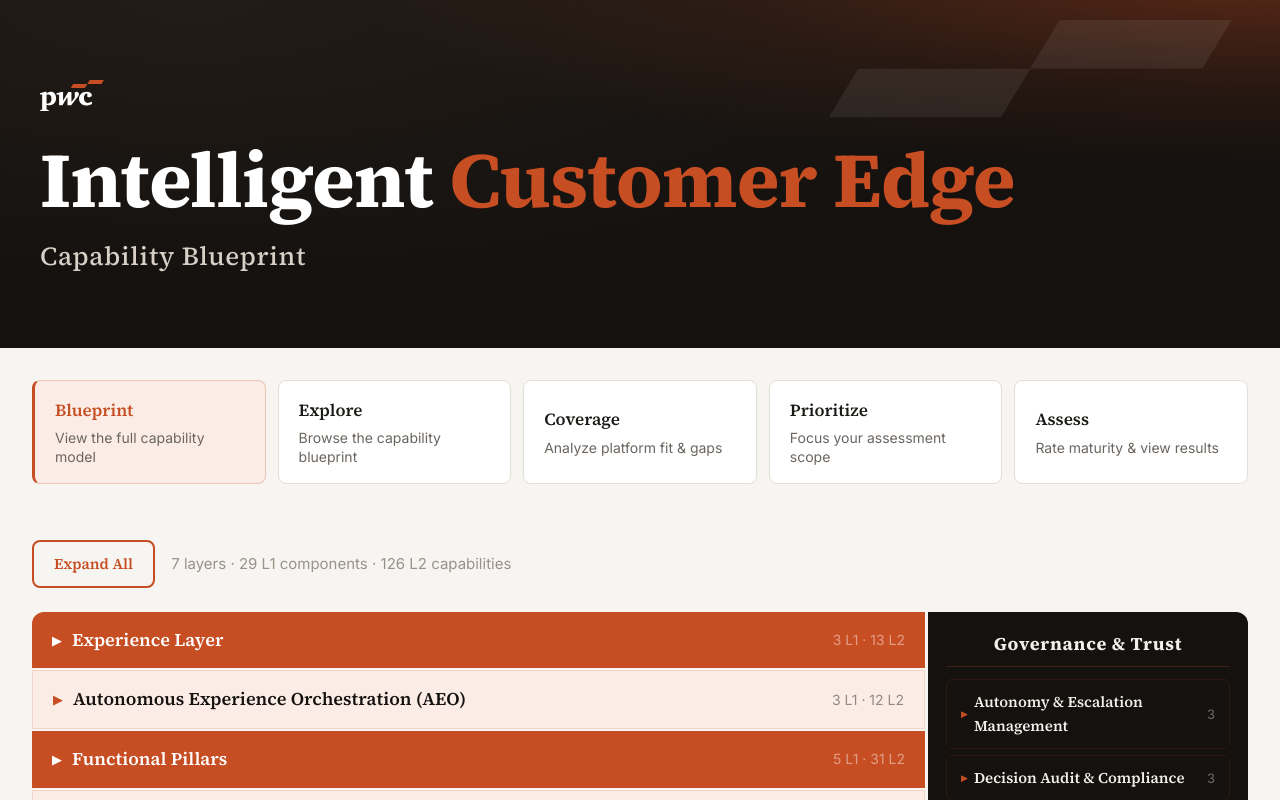
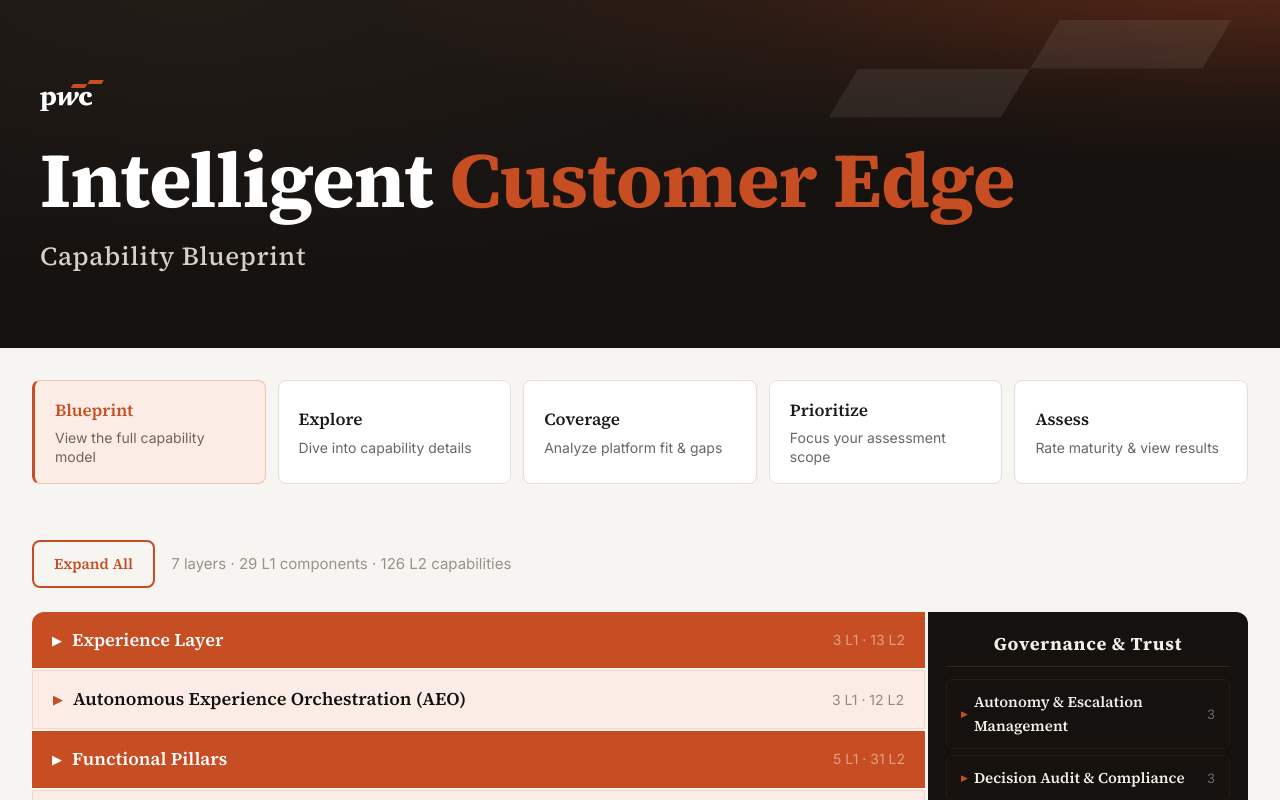
Before and after one commit to jimlalonde/afo-blueprint, a Next.js app: page / in a window 1280 px wide. Shown: the top 800 px of the page. Built offline with nearby package versions, Linux system fonts and the light colour scheme.

Commit message:
copy: update Explore card subtext for clarity

```diff
--- a/src/components/v2/HeroHeader.tsx
+++ b/src/components/v2/HeroHeader.tsx
@@ -14,7 +14,7 @@
   description: string;
 }[] = [
   { key: "blueprint", title: "Blueprint", description: "View the full capability model" },
-  { key: "explore", title: "Explore", description: "Browse the capability blueprint" },
+  { key: "explore", title: "Explore", description: "Dive into capability details" },
   { key: "coverage", title: "Coverage", description: "Analyze platform fit & gaps" },
   { key: "prioritize", title: "Prioritize", description: "Focus your assessment scope" },
   { key: "assess", title: "Assess", description: "Rate maturity & view results" },
```
